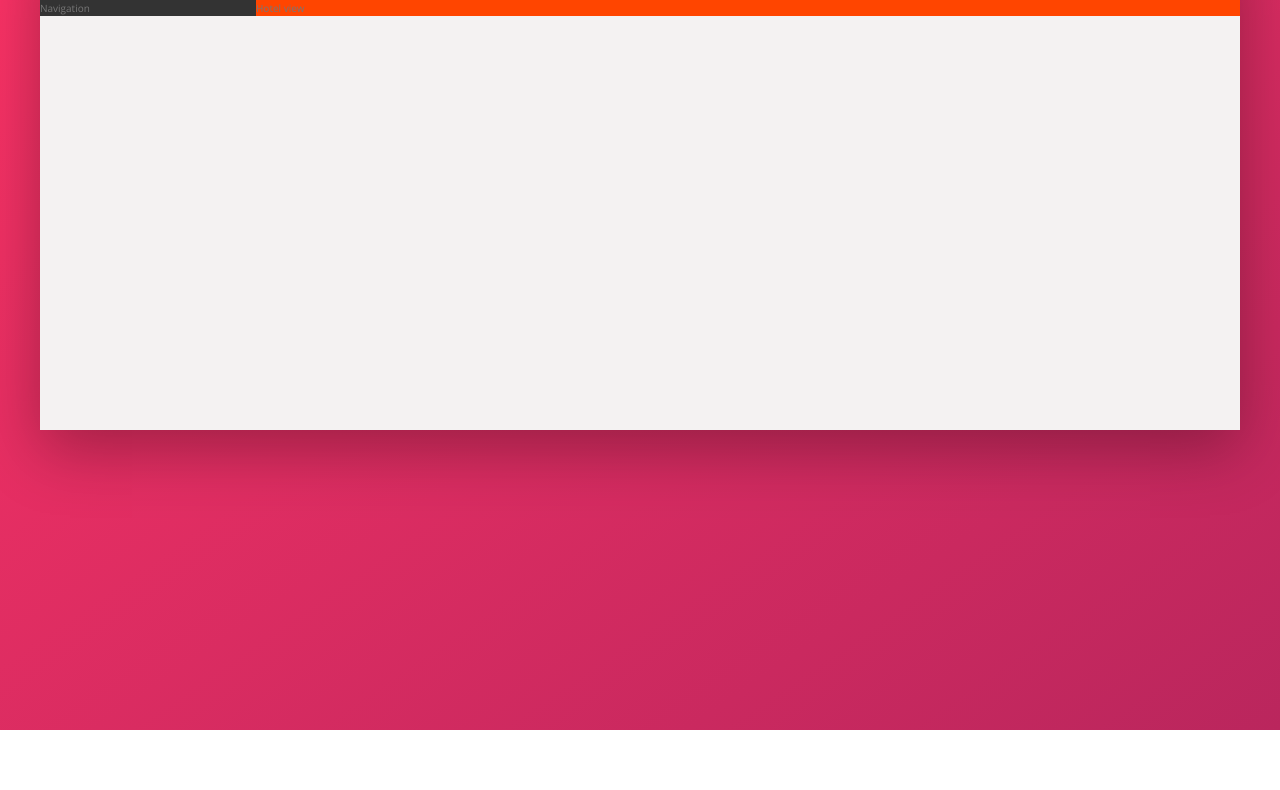
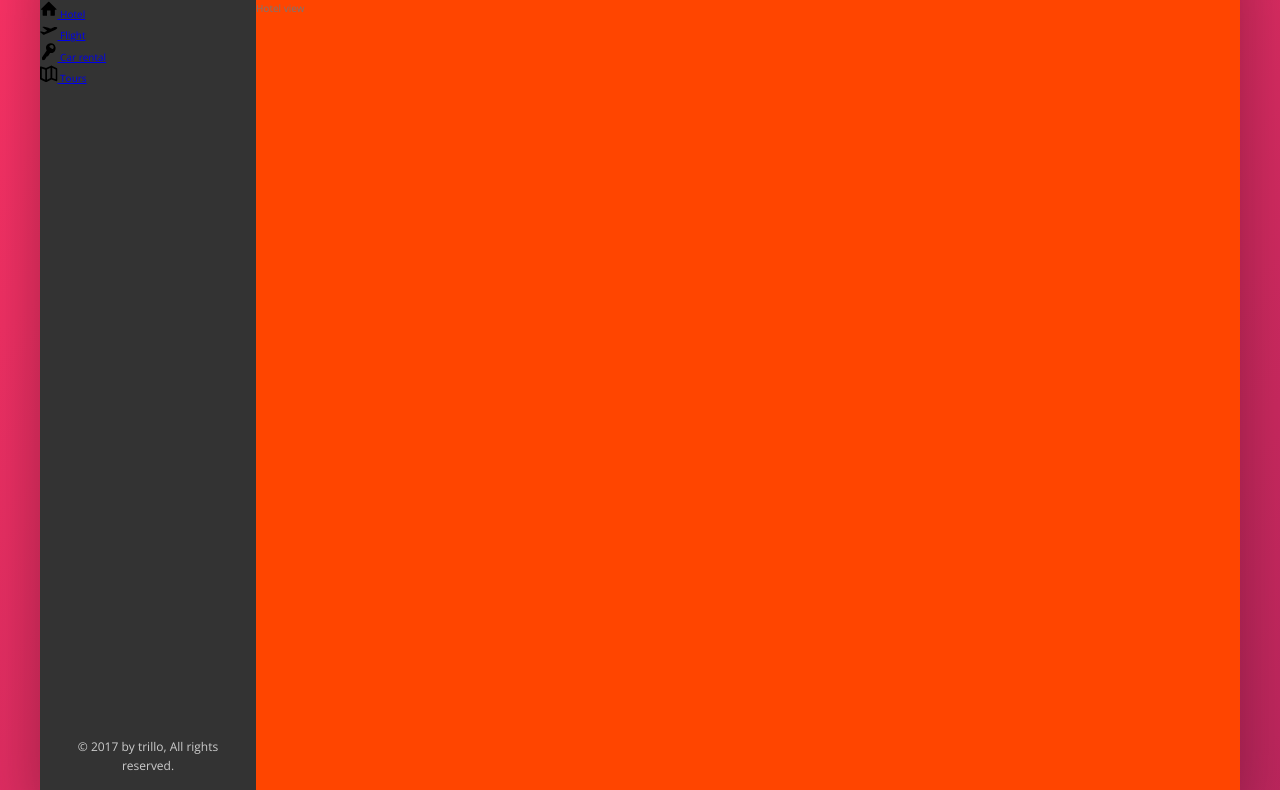
Before and after one commit to Rahimah-98/Trillo, a website: page index.html in a window 1280 px wide. Shown: the part 150-940 px from the top of the page. Before the commit the page ends 880 px from the top, so only its background shows below. Drawn offline with nearby package versions, Linux system fonts and the light colour scheme.

Commit message:
building navigation part-1

```diff
--- a/index.html
+++ b/index.html
@@ -53,7 +53,44 @@
         </nav>
       </header>
       <div class="content">
-        <nav class="sidebar">Navigation</nav>
+        <nav class="sidebar">
+          <ul class="side-nav">
+            <li class="side-nav__item">
+              <a href="#" class="side-nav__link">
+                <svg class="side-nav__icon">
+                  <use xlink:href="img/sprite.svg#icon-home"></use>
+                </svg>
+                <span>Hotel</span>
+              </a>
+            </li>
+            <li class="side-nav__item">
+              <a href="#" class="side-nav__link">
+                <svg class="side-nav__icon">
+                  <use xlink:href="img/sprite.svg#icon-aircraft-take-off"></use>
+                </svg>
+                <span>Flight</span>
+              </a>
+            </li>
+            <li class="side-nav__item">
+              <a href="#" class="side-nav__link">
+                <svg class="side-nav__icon">
+                  <use xlink:href="img/sprite.svg#icon-key"></use>
+                </svg>
+                <span>Car rental</span>
+              </a>
+            </li>
+            <li class="side-nav__item">
+              <a href="#" class="side-nav__link">
+                <svg class="side-nav__icon">
+                  <use xlink:href="img/sprite.svg#icon-map"></use>
+                </svg>
+                <span>Tours</span>
+              </a>
+            </li>
+          </ul>
+
+          <div class="legal">&copy; 2017 by trillo, All rights reserved.</div>
+        </nav>
         <main class="hotel-view">Hotel view</main>
       </div>
     </div>
--- a/sass/_components.scss
+++ b/sass/_components.scss
@@ -114,3 +114,27 @@
     margin-right: 1rem;
   }
 }
+
+////////////////////////////////////
+// SIDE NAVIGATION
+.side-nav {
+  list-style: none;
+
+  &__item {
+  }
+  &__link {
+  }
+  &__icon {
+    width: 1.75rem;
+    height: 1.75rem;
+  }
+}
+
+////////////////////////////////////
+// LEGAL TEXT
+.legal {
+  font-size: 1.2rem;
+  color: var(--color-grey-light-4);
+  text-align: center;
+  padding: 2.5rem;
+}
--- a/sass/_layout.scss
+++ b/sass/_layout.scss
@@ -26,11 +26,17 @@
   background-color: var(--color-grey-dark-1);
 
   flex: 0 0 18%;
+
+  display: flex;
+  flex-direction: column;
+  justify-content: space-between;
 }
 
 .hotel-view {
   background-color: #fff;
+
+  // test
   background-color: orangered;
-
+  height: 80rem;
   flex: 1;
 }
```
Also changed, not shown: css/style.css, dist/index.html, sass/dist/_components.css, sass/dist/_components.min.css, sass/dist/_layout.css, sass/dist/_layout.min.css, 4 other files.
